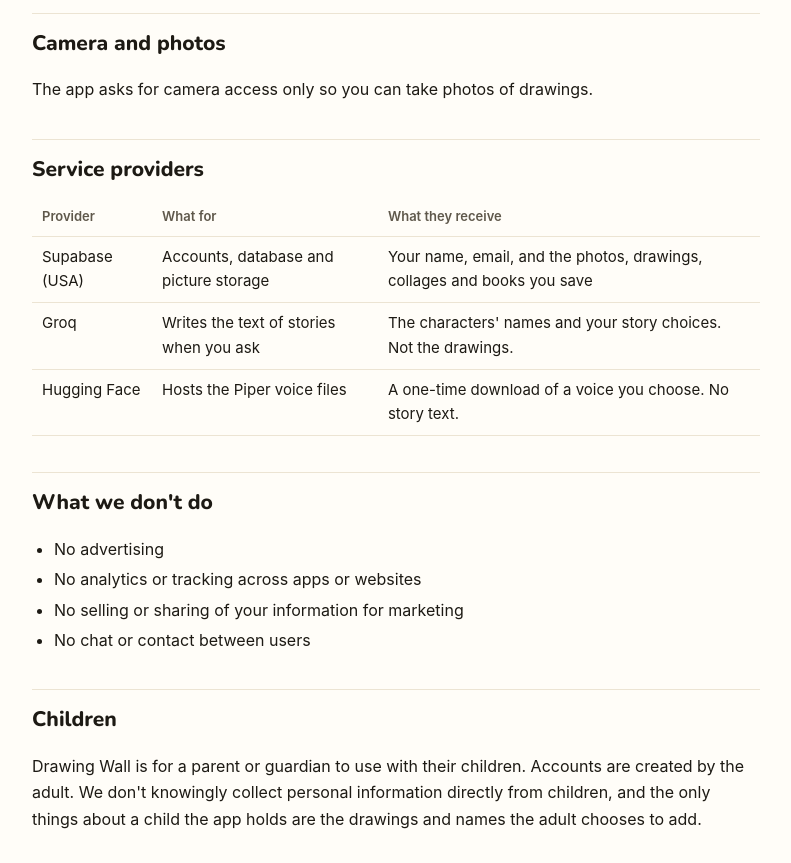
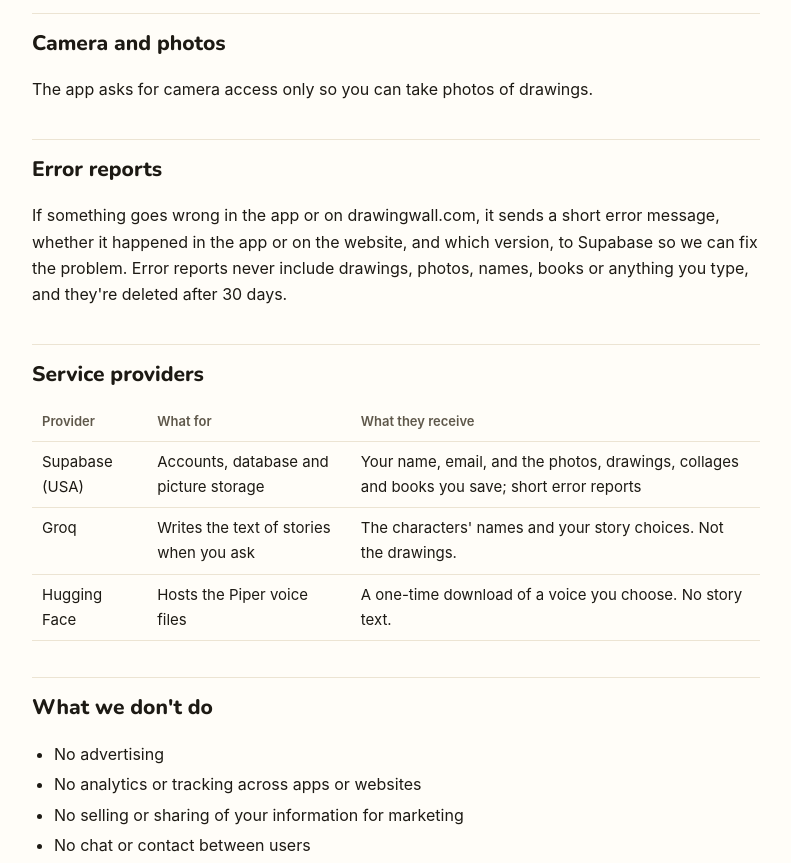
Before and after one commit to tarynmaloney5-ui/drawingwall-site, a plain HTML site: page privacy.html in a window 1280 px wide. Shown: the part 1420-2283 px from the top of the page, without its empty margins (244-1035 px from the left). Drawn offline with nearby package versions, Linux system fonts and the light colour scheme.

Commit message:
Privacy policy: error reports
The app and drawingwall.com now send short error reports to Supabase so
problems can be fixed. They never include drawings, photos, names, books
or anything typed, and are deleted after 30 days.

Co-Authored-By: Claude Opus 5.5 <noreply@anthropic.com>

```diff
--- a/privacy.html
+++ b/privacy.html
@@ -17,7 +17,7 @@
 <header><img src="icon.png" alt=""><a href="./">Drawing Wall</a></header>
 
 <h1>Privacy Policy</h1>
-<p class="meta">Effective November 9, 2026</p>
+<p class="meta">Effective November 9, 2026 · Updated November 21, 2026 (error reports)</p>
 
 <p>Drawing Wall turns children's drawings into a digital wall and picture books. It is made by Taryn Maloney ("we", "us") and meant to be used by families, with a parent or guardian setting it up. This policy explains what the app collects, why, and how to delete it.</p>
 
@@ -48,11 +48,14 @@
 <h2>Camera and photos</h2>
 <p>The app asks for camera access only so you can take photos of drawings.</p>
 
+<h2>Error reports</h2>
+<p>If something goes wrong in the app or on drawingwall.com, it sends a short error message, whether it happened in the app or on the website, and which version, to Supabase so we can fix the problem. Error reports never include drawings, photos, names, books or anything you type, and they're deleted after 30 days.</p>
+
 <h2>Service providers</h2>
 <table>
 <thead><tr><th>Provider</th><th>What for</th><th>What they receive</th></tr></thead>
 <tbody>
-<tr><td>Supabase (USA)</td><td>Accounts, database and picture storage</td><td>Your name, email, and the photos, drawings, collages and books you save</td></tr>
+<tr><td>Supabase (USA)</td><td>Accounts, database and picture storage</td><td>Your name, email, and the photos, drawings, collages and books you save; short error reports</td></tr>
 <tr><td>Groq</td><td>Writes the text of stories when you ask</td><td>The characters' names and your story choices. Not the drawings.</td></tr>
 <tr><td>Hugging Face</td><td>Hosts the Piper voice files</td><td>A one-time download of a voice you choose. No story text.</td></tr>
 </tbody>
```
